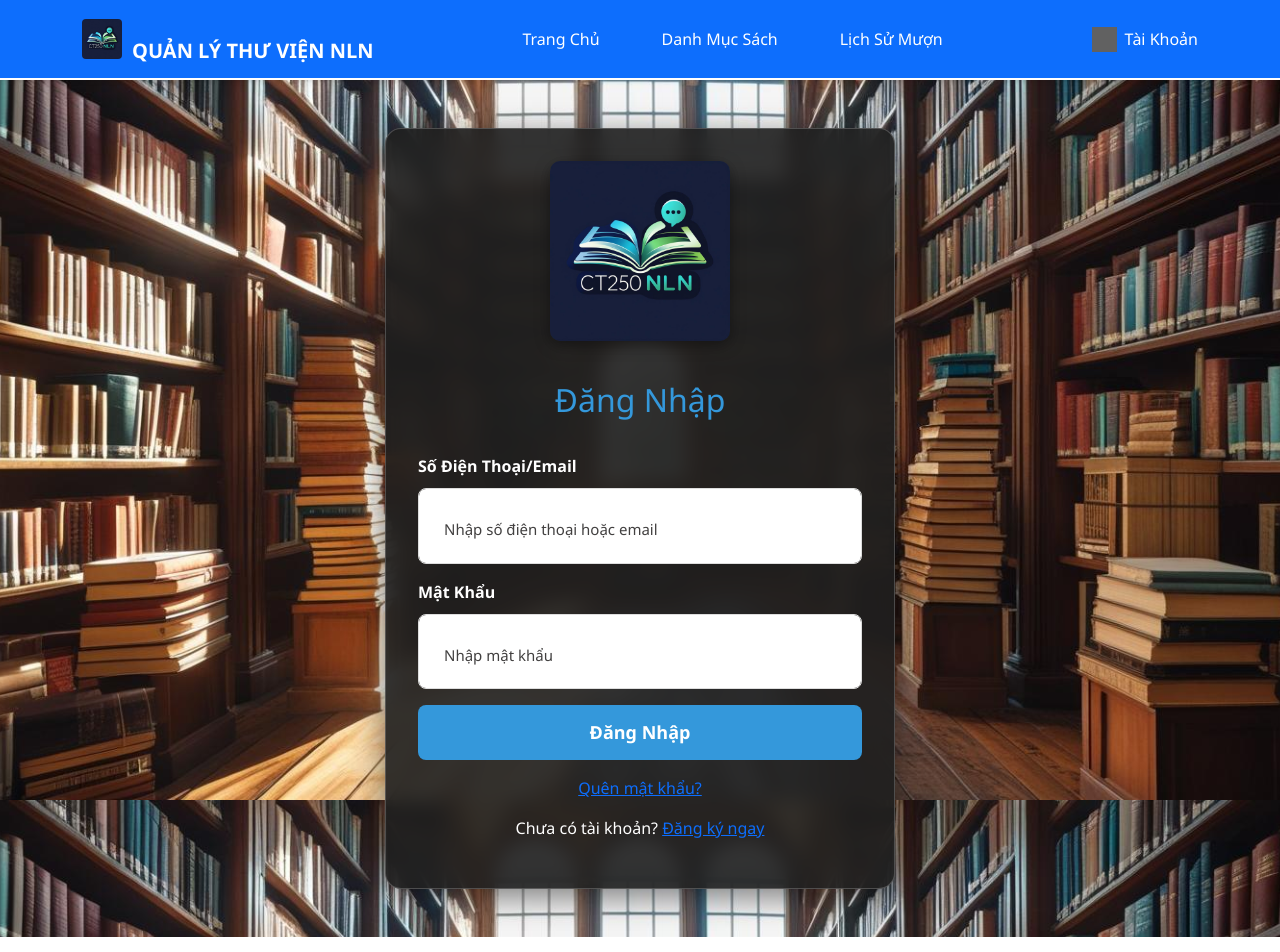
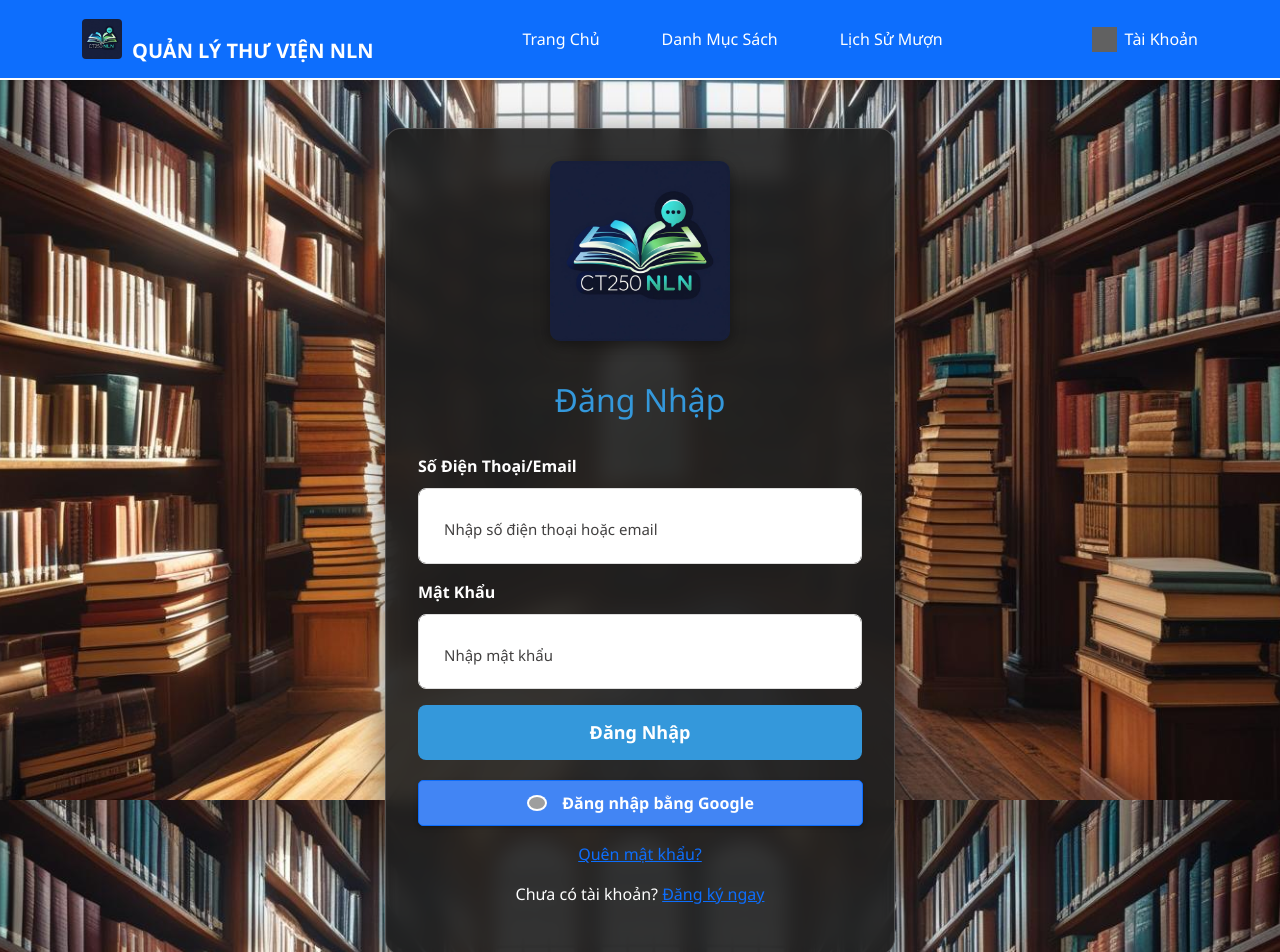
Before and after one commit to nhutb2203520/Frontend, a Vue app: page /signinuser in a window 1280 px wide. Shown: the top 952 px of the page. Built offline with nearby package versions, Linux system fonts and the light colour scheme; grey boxes are pictures that could not be loaded.

Commit message:
update login by google

```diff
--- a/package.json
+++ b/package.json
@@ -16,6 +16,7 @@
     "crypto-js": "^4.2.0",
     "dayjs": "^1.11.13",
     "element-plus": "^2.10.2",
+    "jwt-decode": "^4.0.0",
     "marker": "^0.1.2",
     "pinia": "^3.0.3",
     "turndown": "^7.2.0",
--- a/src/Store/Reader.store.js
+++ b/src/Store/Reader.store.js
@@ -11,6 +11,10 @@ export const useReaderStore = defineStore("reader", {
     error: null,
   }),
   actions: {
+    setInfoReader(hoTen) {
+      this.infoReader = hoTen;
+      sessionStorage.setItem("infoReader", hoTen);
+    },
     setReaders(readers) {
       this.readers = readers;
     },
--- a/src/Views/AccountUser.vue
+++ b/src/Views/AccountUser.vue
@@ -41,7 +41,7 @@
         <button class="action-btn update" @click="$router.push('/account-user/update-account')">
           Cập nhật
         </button>
-        <button class="action-btn password" @click="$router.push('/account-user/change-password')">
+        <button v-if="!isGoogle" class="action-btn password" @click="$router.push('/account-user/change-password')">
           Đổi mật khẩu
         </button>
         <button class="action-btn delete" @click="handleDeleteAccount">
@@ -59,9 +59,11 @@ import { useReaderStore } from '@/Store/Reader.store';
 import { formatDate } from '../utils/formatDate'
 import { capitalizeWords } from '../utils/stringUtils'
 import { useAuthStore } from '@/Store/auth.store';
+import { decodeToken } from '@/utils/decode'
 const userInfo = ref(null);
 const authStore = useAuthStore();
 const readerStore = useReaderStore();
+const isGoogle = decodeToken(authStore.accessToken).type
 onMounted(async () => {
   try {
     const res = await readerStore.getMyAccount();
--- a/src/Views/UserFormSignIn.vue
+++ b/src/Views/UserFormSignIn.vue
@@ -22,6 +22,12 @@
         <!-- Nút đăng nhập -->
         <button type="submit" class="btn btn-primary w-100">Đăng Nhập</button>
       </form>
+      <div class="login-container text-center">
+        <a :href="googleLoginUrl" class="login-button btn btn-primary">
+          <img src="https://developers.google.com/identity/images/g-logo.png" alt="Google logo" />
+          <span>Đăng nhập bằng Google</span>
+        </a>
+      </div>
       <div>
         <p class="mt-3 text-center">
           <router-link to="/forgot-password">Quên mật khẩu?</router-link>
@@ -41,10 +47,9 @@ import { ref } from 'vue'
 import { useRouter } from 'vue-router'
 import { useReaderStore } from '@/Store/Reader.store'
 import { ElMessage } from 'element-plus'
-
 const router = useRouter()
 const readerStore = useReaderStore()
-
+const googleLoginUrl = 'http://localhost:3000/auth/google'
 const loginData = ref({
   USERNAME: '',
   PASSWORD: ''
@@ -90,4 +95,35 @@ const submitLogin = async () => {
   border: 1px solid rgba(255, 255, 255, 0.2);
   width: 510px;
 }
+
+.login-button {
+  width: 445px;
+  display: inline-flex;
+  align-items: center;
+  padding: 10px 20px;
+  justify-content: center;
+  border-radius: 5px;
+  background-color: #4285F4;
+  color: white;
+  text-decoration: none;
+  font-weight: bold;
+  box-shadow: 0 2px 4px 0 rgba(0, 0, 0, 0.25);
+}
+
+.login-button img {
+  width: 20px;
+  margin-right: 15px;
+  background: white;
+  padding: 2px;
+  border-radius: 50%;
+}
+
+.login-container {
+  margin-top: 20px;
+}
+
+.login-button:hover {
+  cursor: pointer;
+  background-color: #2d6fda;
+}
 </style>
--- /dev/null
+++ b/src/components/Client/AuthCallback.vue
@@ -0,0 +1,34 @@
+<template>
+    <div>
+        <p>Đang xử lý đăng nhập, vui lòng chờ...</p>
+    </div>
+</template>
+
+<script setup>
+import { onMounted } from 'vue'
+import { useRouter } from 'vue-router'
+import { useAuthStore } from '@/Store/auth.store'
+import { useReaderStore } from '@/Store/Reader.store'
+import { decodeToken } from '@/utils/decode'
+import { ElMessage } from 'element-plus'
+const router = useRouter()
+const authStore = useAuthStore()
+const readerStore = useReaderStore()
+onMounted(() => {
+    const urlParams = new URLSearchParams(window.location.search)
+    const token = urlParams.get('token')
+    const refreshToken = urlParams.get('refreshToken')
+    if (token && refreshToken) {
+        // Nếu dùng store như Pinia/Vuex thì dispatch login tại đây
+        authStore.setTokens(token, refreshToken)
+        readerStore.setInfoReader(decodeToken(token).HoTen)
+        // Điều hướng đến dashboard
+        router.push('/')
+        ElMessage.success('Đăng nhập thành công.')
+    } else {
+        // Nếu không có token, điều hướng về trang login
+        ElMessage.error('Đăng nhập thất bại.')
+        router.push('/signinuser?error=authentication_failed')
+    }
+})
+</script>
--- a/src/router/index.js
+++ b/src/router/index.js
@@ -100,6 +100,11 @@ const routes = [
     path: "/reset-password/:token",
     name: "Reset Password",
     component: () => import("@/Views/Reset-Password.vue"),
+  },
+  {
+    path: "/auth/callback",
+    name: "AuthCallback",
+    component: () => import("@/components/Client/AuthCallback.vue"),
   },
 
   // --------- Admin routes (bắt đầu bằng /admin) ---------
--- /dev/null
+++ b/src/utils/decode.js
@@ -0,0 +1,11 @@
+import { jwtDecode } from "jwt-decode";
+
+export function decodeToken(token) {
+  try {
+    const decoded = jwtDecode(token);
+    return decoded; // chứa thông tin user, thời gian hết hạn, ...
+  } catch (error) {
+    console.error("Lỗi giải mã token:", error);
+    return null;
+  }
+}
```
Also changed, not shown: 1 other file (tests, documents, lock files or other folders).
